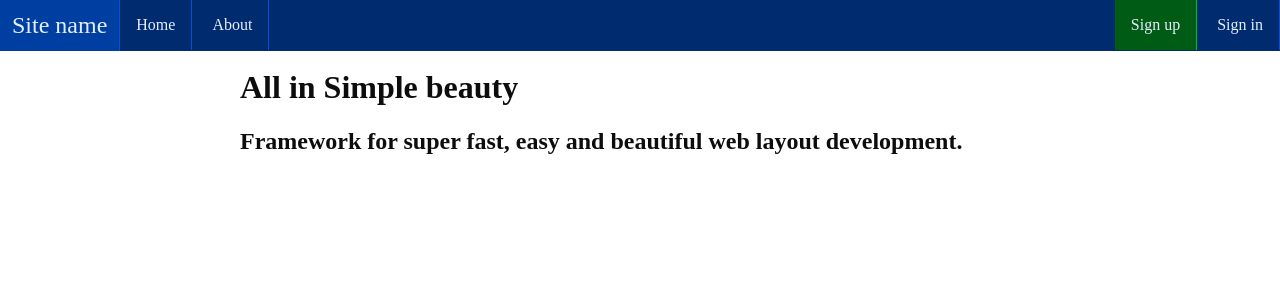
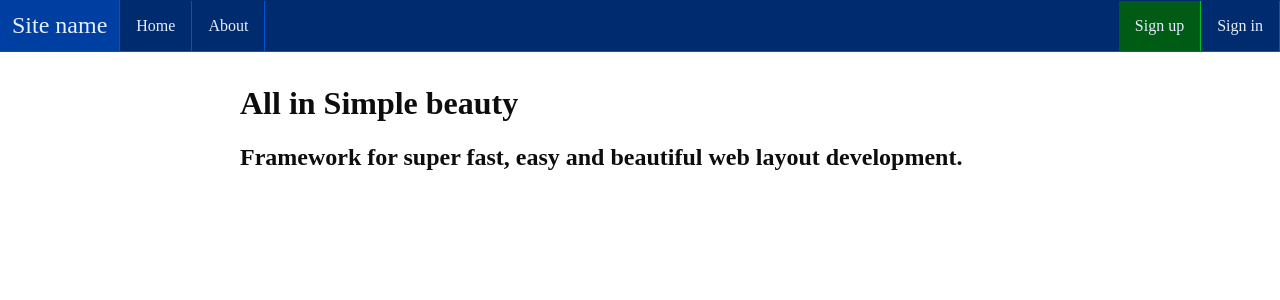
Before and after one commit to chiaraani/simple-beauty, a Jekyll site: the page docs/theme.html, which Jekyll copies as it is, in a window 1280 px wide. Shown: the top 300 px of the page. Built offline with Jekyll 4.4.1, drawn with Linux system fonts in a browser that asks for light colours.

Commit message:
Remove :has CSS selector

```diff
--- a/docs/assets/simple_beauty/navbar.scss
+++ b/docs/assets/simple_beauty/navbar.scss
@@ -1,5 +1,7 @@
 nav {
   @extend %color-component-default-primary;
+  border-width: var(--navbar-border-width);
+  border-style: var(--navbar-border-style);
   a {
     @extend %color-component-default-primary;
     @extend %color-clickable-default-primary;
@@ -15,16 +17,16 @@
     padding: calc(var(--navbar-padding) - calc( var(--site-name-size) - 1em ) );
   }
 
-  .header  {
-    display: flex;
-    justify-content: space-between;
-    align-items: center;
-    .open-button::before {
-      content: '☰';
-    }
+
+  display: flex;
+  justify-content: space-between;
+  align-items: center;
+  .open-button::before {
+    content: '☰';
   }
 
   .collapse {
+    border-right: inherit;
     background: inherit;
     display: flex;
     flex-direction: column;
@@ -34,6 +36,10 @@
     transform: translateX(-100%);
     height: 100%;
     overflow: auto;
+    div {
+      display: flex;
+      flex-direction: inherit;
+    }
     .close-button {
       align-self: flex-end;
       padding: calc(var(--navbar-padding) / 4);
@@ -42,14 +48,14 @@
       }
     }
   }
-  &:has(.open-button:focus) .collapse {
+
+  .open-button:focus + .collapse {
     transform: translateX(0);
   }
 }
 
 @media only screen and (min-width: $large-device)  {
   nav {
-    display: flex;
     a {
       display: inline-block;
       border-top-style: none;
@@ -74,8 +80,8 @@
 
 // Fixed
 
-body:has(nav.fixed) {
-  padding-top: calc(var(--navbar-padding) + calc( var(--site-name-size) ) );
+.navbar-push {
+ padding-top: calc( var(--navbar-padding) + var(--site-name-size) + 1em );
 }
 
 nav.fixed {
@@ -83,4 +89,5 @@
   width: 100%;
   top: 0;
   right: 0;
+  border-style: none none var(--navbar-border-style) none;
 }
--- a/docs/theme.html
+++ b/docs/theme.html
@@ -7,13 +7,11 @@
     <link rel="stylesheet" type="text/css" href="/assets/simple_beauty.css" />
     <link rel="stylesheet" type="text/css" href="/assets/simple_beauty/themes/default.css" />
   </head>
-  <body>
+  <body class="navbar-push">
     <header>
       <nav class="fixed">
-        <div class="header">
-          <a href="#" class="site-name">Site name</a>
-          <button class="open-button"></button>
-        </div>
+        <a href="#" class="site-name">Site name</a>
+        <button class="open-button"></button>
         <div class="collapse">
           <button class="close-button"></button>
           <div>
```
Also changed, not shown: docs/docs/navbar.md (+8 -10 lines).
